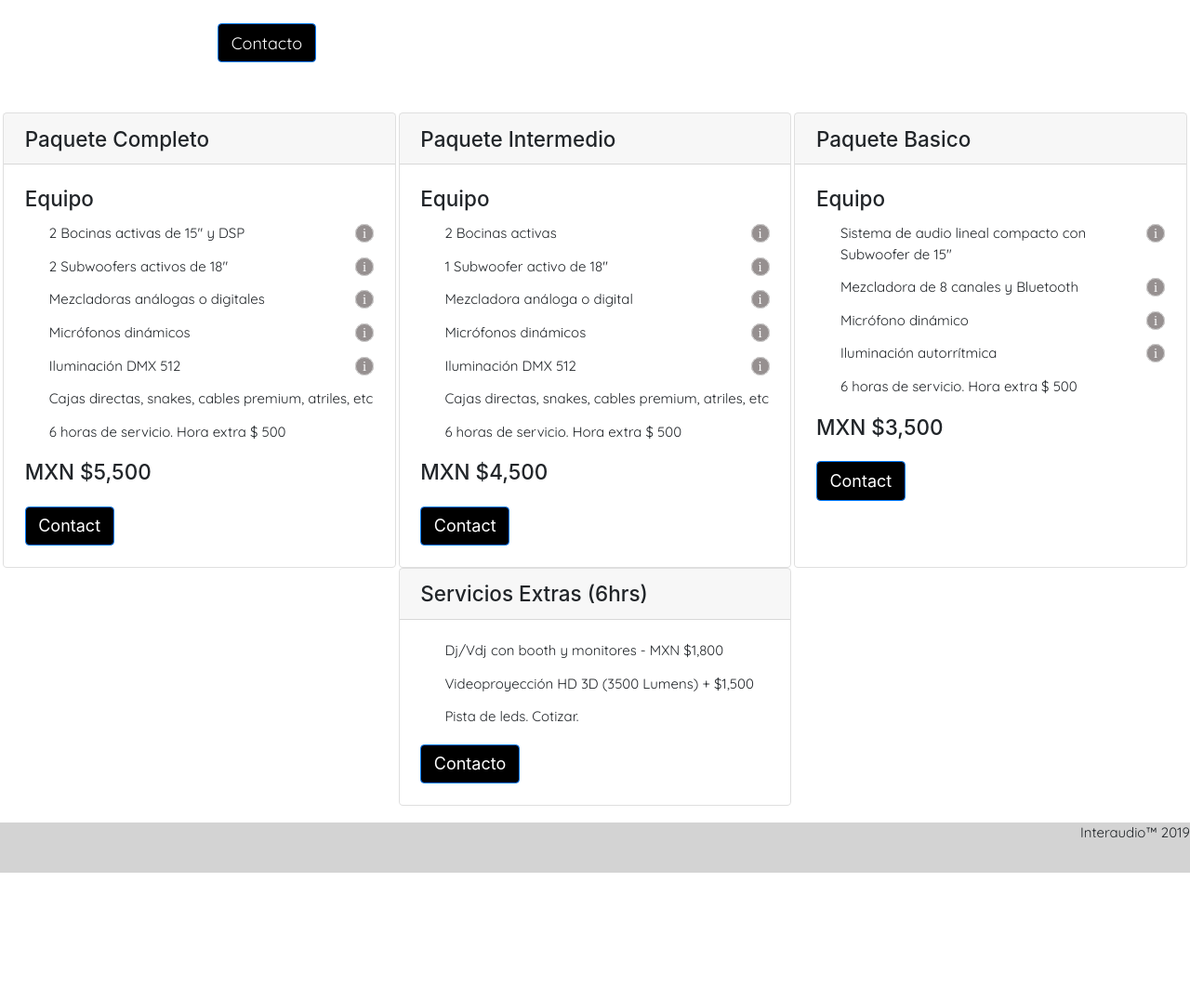
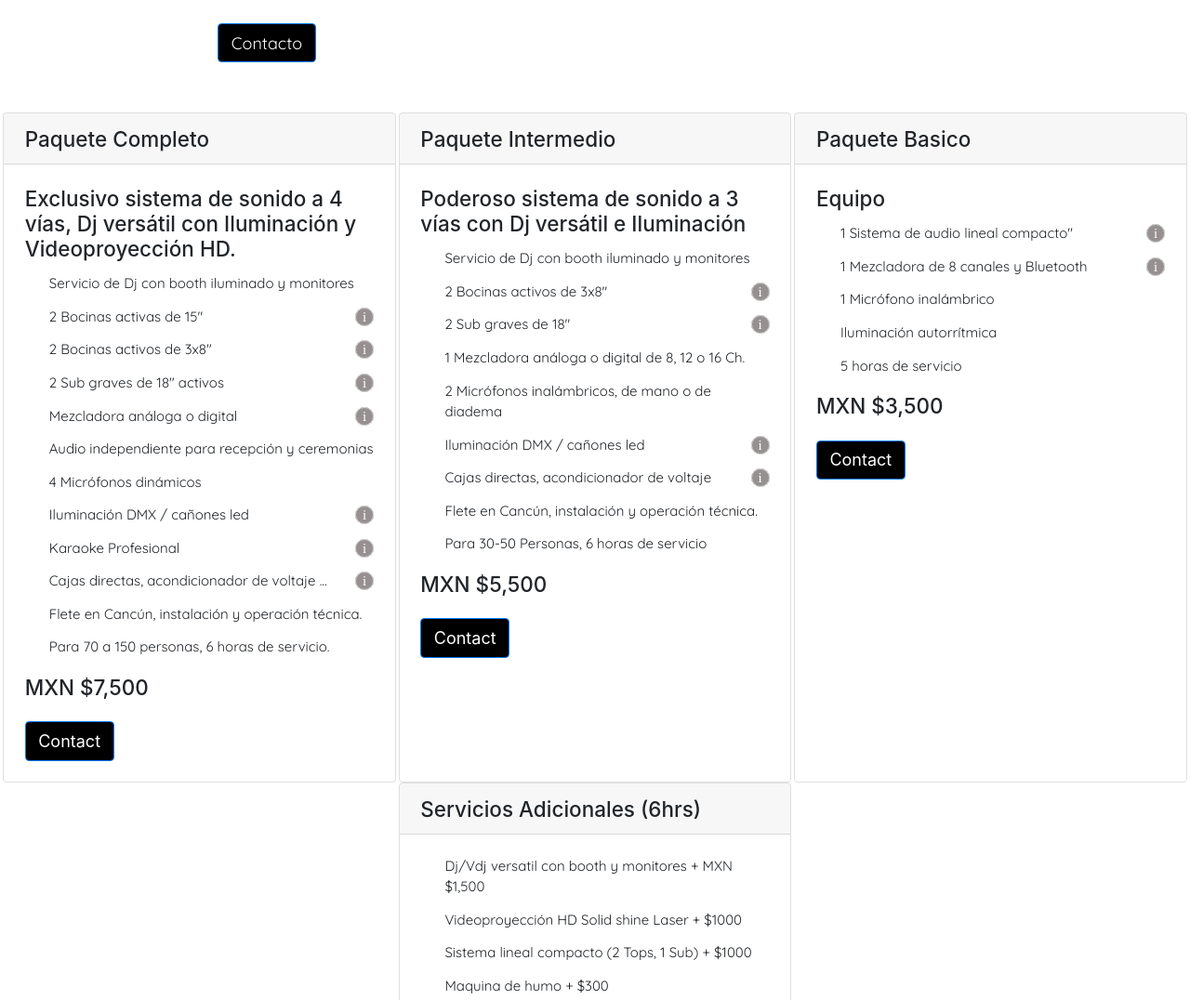
Before and after one commit to danielles0xG/interaudio_v3, a Gatsby site: page / in a window 1280 px wide. Shown: the part 1713-2789 px from the top of the page at 93% size. Before the commit the page ends 2652 px from the top, so only its background shows below. Built offline with nearby package versions, Linux system fonts and the light colour scheme; Gatsby itself is replaced by a stand-in of ours; a web font is replaced by a local one.

Commit message:
paquetes update

```diff
--- a/data/data_paquetes.js
+++ b/data/data_paquetes.js
@@ -7,133 +7,162 @@
     Si no hay tip pones alla : null
 
 */
-const main = [{
-  id:        '1.1',
-  titulo:    'Paquete Completo',
-  subtitulo: 'Equipo',
-  precio:    'MXN $5,500',
+const main = [
+  {
+    id: "1.1",
+    titulo: "Paquete Completo ",
+    subtitulo: 'Exclusivo sistema de sonido a 4 vías, Dj versátil con Iluminación y Videoproyección HD.',
+    precio: "MXN $7,500",
     data: [
       {
-                  info : '2 Bocinas activas de 15" y DSP',
-                  tip  : 'Coax Bi-amplificadas / Clase D (2000 WRMS)'
+        info: "Servicio de Dj con booth iluminado y monitores",
+        tip: null
       },
       {
-                  info : '2 Subwoofers activos de 18"',
-                  tip  : 'Clase D (1OOO WRMS)'
+        info: '2 Bocinas activas de 15"',
+        tip:
+          "Full-range y diseño coaxial, tri-amplificadas, clase D (2000 Watts RMS)"
       },
       {
-                  info : 'Mezcladoras análogas o digitales',
-                  tip  : 'de 8, 12 o 16 canales'
+        info: '2 Bocinas activos de 3x8"',
+        tip: "Full-range y diseño coaxial, tri-amp, clase D (2000 Wrms)"
       },
       {
-                  info : 'Micrófonos dinámicos',
-                  tip  : 'alámbricos, inalámbricos o de diadema'
+        info: '2 Sub graves de 18" activos',
+        tip: "Clase D (1OOO Wrms)"
       },
       {
-                  info : 'Iluminación DMX 512',
-                  tip  : 'Pares led, robóticas, efectos, luz negra, máquina de humo'
+        info: "Mezcladora análoga o digital ",
+        tip: "De 8, 12 o 16 canales"
       },
       {
-                  info : 'Cajas directas, snakes, cables premium, atriles, etc',
-                  tip  : null
+        info: "Audio independiente para recepción y ceremonias",
+        tip: null
       },
       {
-                  info : '6 horas de servicio. Hora extra $ 500',
-                  tip  : null
+        info: "4 Micrófonos dinámicos",
+        tip: null
+      },
+      {
+        info: "Iluminación DMX / cañones led",
+        tip: "mini robóticas, efectos, luz negra y maquina de humo"
+      },
+      {
+        info: "Karaoke Profesional",
+        tip: 'Videoproyección HD a pared o con pantalla de 120"'
+      },
+      {
+        info: "Cajas directas, acondicionador de voltaje ...",
+        tip: "ableado digital AES/EBU, atriles, extensiones eléctricas, etc."
+      },
+      {
+        info: "Flete en Cancún, instalación y operación técnica.",
+        tip: null
+      },
+      {
+        info: "Para 70 a 150 personas, 6 horas de servicio.",
+        tip: null
       }
     ]
   },
   {
-  id:        '1.2',
-  titulo:    'Paquete Intermedio',
-  subtitulo: 'Equipo',
-  precio:    'MXN $4,500',
+    id: "1.2",
+    titulo: "Paquete Intermedio",
+    subtitulo: "Poderoso sistema de sonido a 3 vías con Dj versátil e Iluminación",
+    precio: "MXN $5,500",
     data: [
       {
-                  info : '2 Bocinas activas',
-                  tip  : 'Coax Bi-amplificadas / Clase D (2000 WRMS)'
+        info: "Servicio de Dj con booth iluminado y monitores",
+        tip: null
       },
       {
-                  info : '1 Subwoofer activo de 18"',
-                  tip  : 'Clase D (1OOO WRMS)'
+        info: '2 Bocinas activos de 3x8"',
+        tip: "Full-range y diseño coaxial, Tri-amplificadas, clase D (2000 Wrms)"
       },
       {
-                  info : 'Mezcladora análoga o digital',
-                  tip  : 'de 8, 12 o 16 canales'
+        info: '2 Sub graves de 18"',
+        tip: "Activos, clase D (1OOO Wrms)"
       },
       {
-                  info : 'Micrófonos dinámicos',
-                  tip  : 'alámbricos, inalámbricos o de diadema'
+        info: "1 Mezcladora análoga o digital de 8, 12 o 16 Ch.",
+        tip: null
       },
       {
-                  info : 'Iluminación DMX 512',
-                  tip  : 'Pares led, robóticas, efectos, luz negra, máquina de humo'
+        info: "2 Micrófonos inalámbricos, de mano o de diadema",
+        tip: null
       },
       {
-                  info : 'Cajas directas, snakes, cables premium, atriles, etc',
-                  tip  : null
+        info: "Iluminación DMX / cañones led",
+        tip: 'mini robóticas, efectos, luz negra y maquina de humo'
       },
       {
-                  info : '6 horas de servicio. Hora extra $ 500',
-                  tip  : null
+        info: "Cajas directas, acondicionador de voltaje",
+        tip: 'cableado digital AES/EBU, atriles, extensiones eléctricas, etc.'
+      },
+      {
+        info: "Flete en Cancún, instalación y operación técnica.",
+        tip: null
+      },
+      {
+        info: "Para 30-50 Personas, 6 horas de servicio",
+        tip: null
       }
     ]
   },
   {
-  id:        '1.3',
-  titulo:    'Paquete Basico',
-  subtitulo: 'Equipo',
-  precio:    'MXN $3,500',
+    id: "1.3",
+    titulo: "Paquete Basico",
+    subtitulo: "Equipo",
+    precio: "MXN $3,500",
     data: [
       {
-                  info : 'Sistema de audio lineal compacto con Subwoofer de 15"',
-                  tip  : '450 Watts RMS, conexión bluetooth (2 satélites con 4 bocinas por lado)'
+        info:'1 Sistema de audio lineal compacto"',
+        tip:'de 450 Wrms con Subwoofer de 15" y conexión bluetooth (2 satélites con 4 bocinas por lado)',
       },
       {
-                  info : 'Mezcladora de 8 canales y Bluetooth',
-                  tip  : 'Interfaz de audio y efectos'
+        info: "1 Mezcladora de 8 canales y Bluetooth",
+        tip: "Interfaz de audio y efectos"
       },
       {
-                  info : 'Micrófono dinámico',
-                  tip  : 'alámbrico, inalámbrico o de diadema'
+        info: "1 Micrófono inalámbrico",
+        tip: null
       },
       {
-                  info : 'Iluminación autorrítmica',
-                  tip  : 'pares led, robóticas, luz negra'
+        info: "Iluminación autorrítmica",
+        tip: null
       },
       {
-                  info : '6 horas de servicio. Hora extra $ 500',
-                  tip  : null
+        info: "5 horas de servicio",
+        tip: null
       }
     ]
   }
-]
+];
 
-
-
-const second = [{
-  id:        '2.1',
-  titulo:    'Paquete 25 personas',
-  subtitulo: 'Equipo',
-  precio:    'MXN $2,500',
-  data:
+const second = [
   {
-                  info : 'Recomendado para pequeñas reuniones privadas donde no requiera de mucho equipo y disponga de una TV y laptop con conexión a internet. Se le entrega un sistema de audio compacto configurado a su equipo, 1 micrófono inalámbrico, 1 interfaz de audio USB para su laptop, 15 Mts. de cable de video HDMI, cuentas premium de Youtube y Spotify para una reproducción multimedia de calidad y sin interrupciones.',
-                  tip  : '450 WRMS con Subwoofer de 15" y conexión bluetooth (2 satélites con 4 bocinas por lado)'
+    id: "2.1",
+    titulo: "Paquete 25 personas",
+    subtitulo: "Equipo",
+    precio: "MXN $2,500",
+    data: {
+      info:
+        "Recomendado para pequeñas reuniones privadas donde no requiera de mucho equipo y disponga de una TV y laptop con conexión a internet. Se le entrega un sistema de audio compacto configurado a su equipo, 1 micrófono inalámbrico, 1 interfaz de audio USB para su laptop, 15 Mts. de cable de video HDMI, cuentas premium de Youtube y Spotify para una reproducción multimedia de calidad y sin interrupciones.",
+      tip:
+        '450 WRMS con Subwoofer de 15" y conexión bluetooth (2 satélites con 4 bocinas por lado)'
     }
-
   },
   {
-  id:        '2.3',
-  titulo:    'Paquete 25 personas',
-  subtitulo: 'Equipo',
-  precio:    'MXN $2,500',
-  data:
-              {
-                  info : '1 Sistema de audio lineal compacto',
-                  tip  : '450 WRMS con Subwoofer de 15" y conexión bluetooth (2 satélites con 4 bocinas por lado)'
+    id: "2.3",
+    titulo: "Paquete 25 personas",
+    subtitulo: "Equipo",
+    precio: "MXN $2,500",
+    data: {
+      info: "1 Sistema de audio lineal compacto",
+      tip:
+        '450 WRMS con Subwoofer de 15" y conexión bluetooth (2 satélites con 4 bocinas por lado)'
     }
+  }
+];
 
-}]
-
-export { main, second }
+export { main, second };
--- a/src/components/Paquetes/Paquetes.jsx
+++ b/src/components/Paquetes/Paquetes.jsx
@@ -14,12 +14,12 @@ const Paquetes = ({main,second}) =>{
                         <h5 class="card-header">{i.titulo}</h5>
                         <div class="card-body">
                                     <h5 class="card-title"> {i.subtitulo} </h5>
-                                    <ul> { i.data.map(i => (
+                                    <ol> { i.data.map(i => (
                                         <li key={i.info}>
                                             {i.info}
                                             {!i.tip?<p></p>:<ToolTipInfo props={i}/>}
                                         </li> ))  }
-                                    </ul>
+                                    </ol>
                                     <h5 class="card-title"> {i.precio}</h5>
                                     <a style={{marginTop:'10px'}} href="mailto:contacto@interaudio.mx" class="btn btn-primary" url="">Contact </a>
                         </div>
@@ -27,12 +27,17 @@ const Paquetes = ({main,second}) =>{
                 ))}
 
                         <div class="card" >
-                                                <h5 class="card-header">Servicios Extras (6hrs)</h5>
+                                                <h5 class="card-header">Servicios Adicionales (6hrs)</h5>
                                                     <div class="card-body">
                                                             <ul>
-                                                                <li>Dj/Vdj con booth y monitores - MXN $1,800</li>
-                                                                <li>Videoproyección HD 3D (3500 Lumens) + $1,500</li>
-                                                                <li>Pista de leds. Cotizar.</li>
+                                                                <li>Dj/Vdj versatil con booth y monitores + MXN $1,500</li>
+                                                                <li>Videoproyección HD Solid shine Laser + $1000</li>
+                                                                <li>Sistema lineal compacto (2 Tops, 1 Sub) + $1000</li>
+                                                                <li>Maquina de humo + $300</li>
+                                                                <li>Hora extra: $500</li>
+                                                                <li>Pista de leds (cotizar)</li>
+                                                                <li>Backline (cotizar)</li>
+
                                                             </ul>
                                                         <a href="mailto:contacto@interaudio.mx" class="btn btn-primary">Contacto</a>
                                                     </div>
```
Lines whose indentation alone changed are shown as unchanged.
